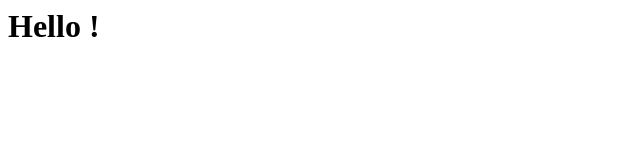
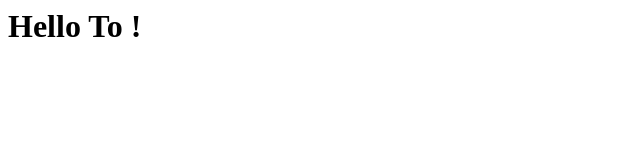
Before and after one commit to mrhooshmand/train, a plain HTML site: page index.html in a window 1280 px wide. Shown: the full height of the page, 0-640 px from the left. Drawn offline with Linux system fonts and the light colour scheme.

Commit message:
edit hello

```diff
--- a/index.html
+++ b/index.html
@@ -3,7 +3,7 @@
 <title>train index page</title>
 </head>
   <body>
-  <h1>Hello !</h1>
+  <h1>Hello To !</h1>
   </body>
 <footer></footer>
 </html>
```
